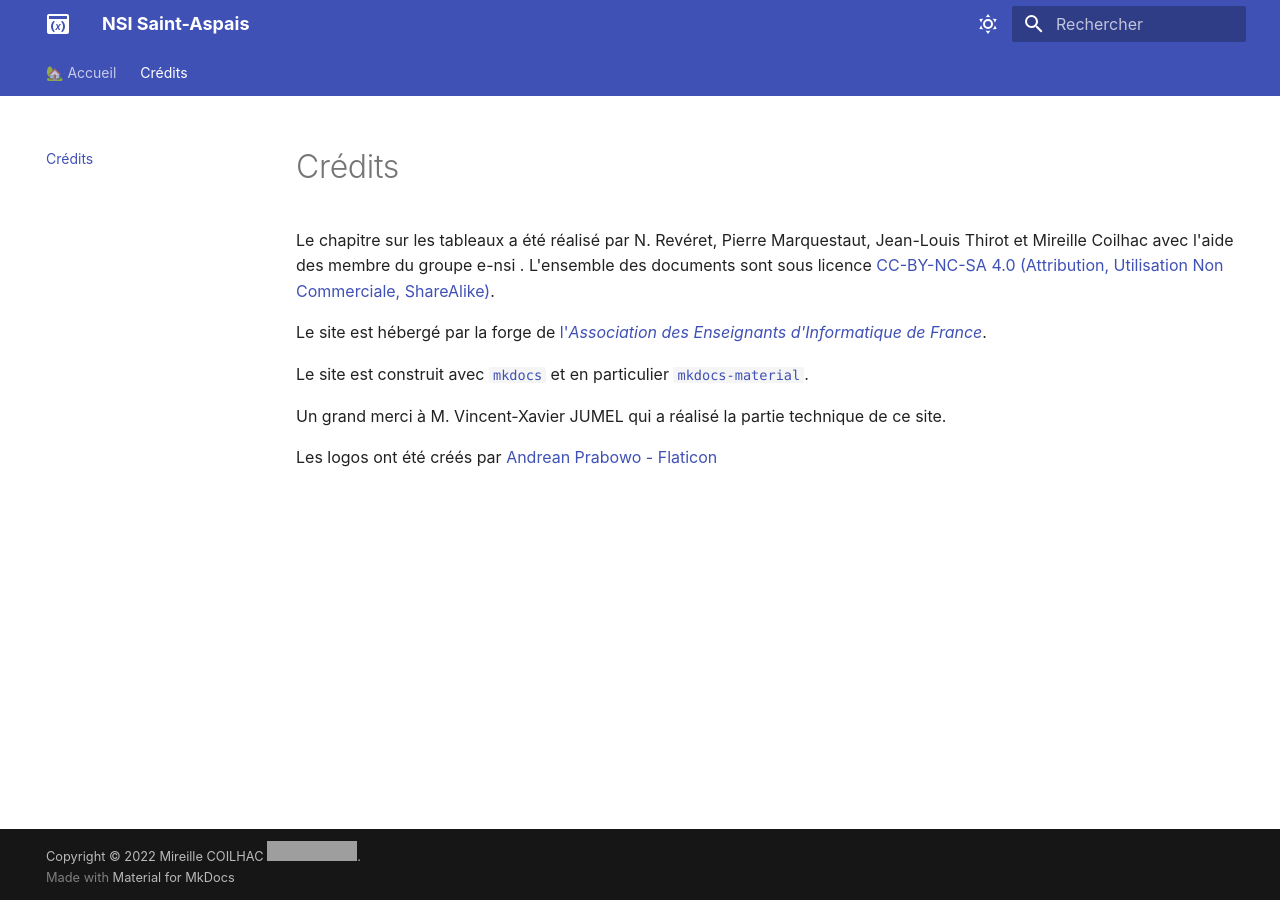
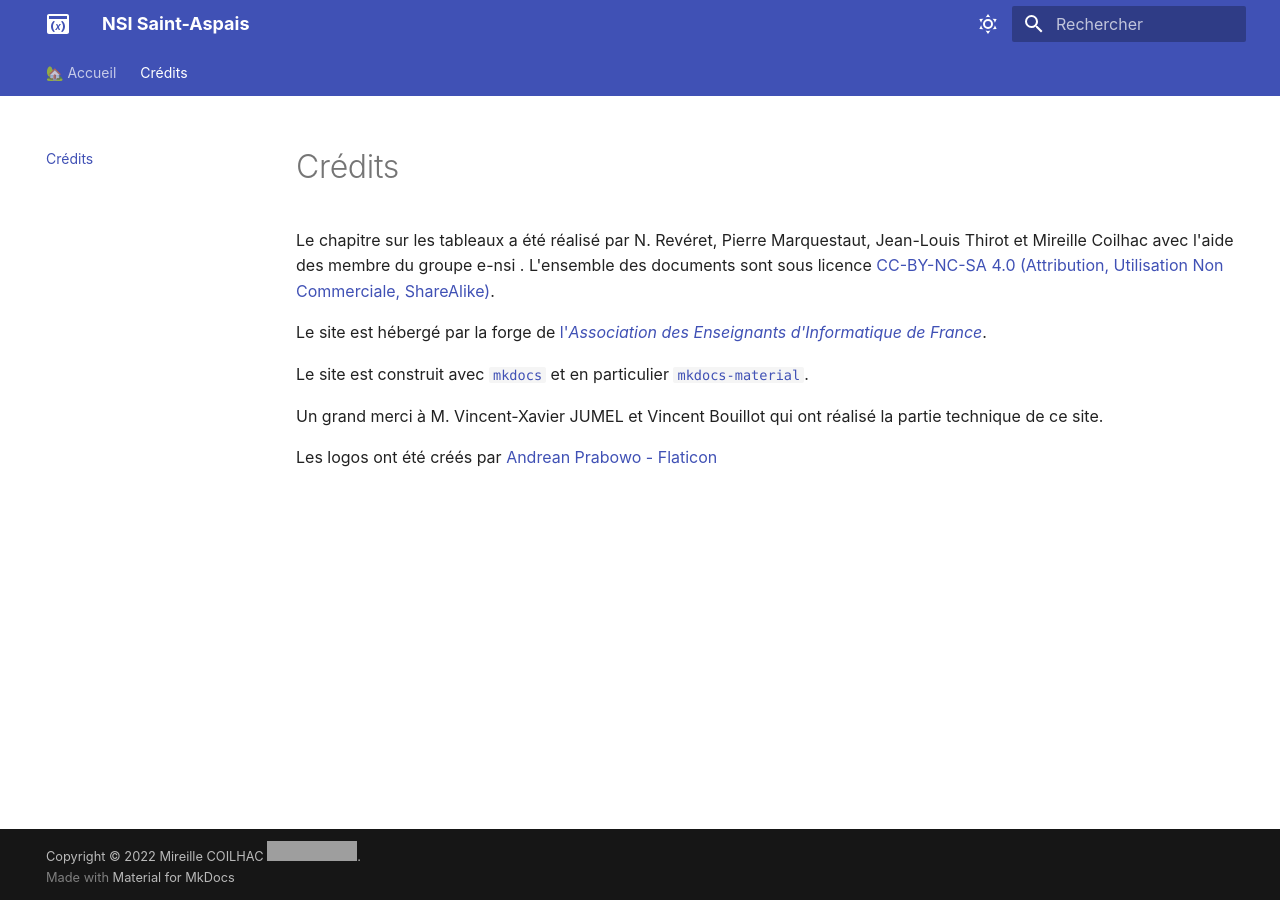
Before and after one commit to lilabidi/nsi-lil, an MkDocs documentation site: the page built from docs/credits.md, in a window 1280 px wide. Built offline with MkDocs 1.6.1 and Material for MkDocs 9.7.7, drawn with Linux system fonts in a browser that asks for light colours; grey boxes are pictures that could not be loaded.

Commit message:
Ajout Vincent

```diff
--- a/docs/credits.md
+++ b/docs/credits.md
@@ -10,6 +10,6 @@ Le site est hébergé par la forge de [l'*Association des Enseignants d'Informat
 
 Le site est construit avec [`mkdocs`](https://www.mkdocs.org/) et en particulier [`mkdocs-material`](https://squidfunk.github.io/mkdocs-material/).
 
-Un grand merci à M. Vincent-Xavier JUMEL qui a réalisé la partie technique de ce site.
+Un grand merci à M. Vincent-Xavier JUMEL et Vincent Bouillot qui ont réalisé la partie technique de ce site.
 
 Les logos ont été créés par [Andrean Prabowo - Flaticon](https://www.flaticon.com/free-icons/descending)
```
